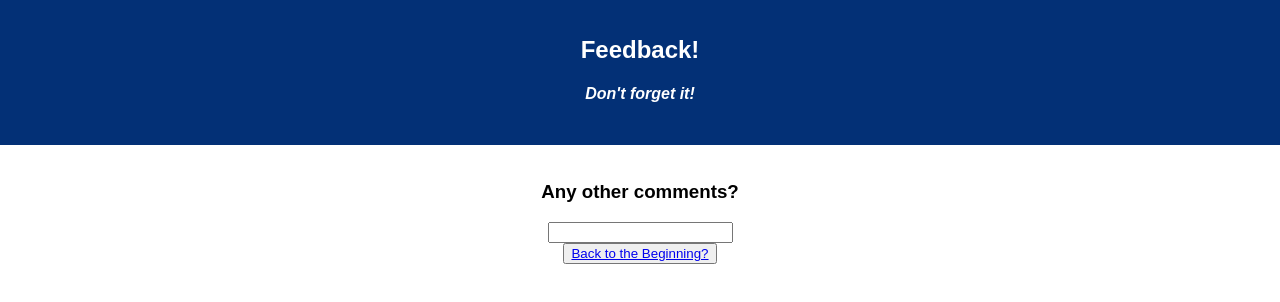
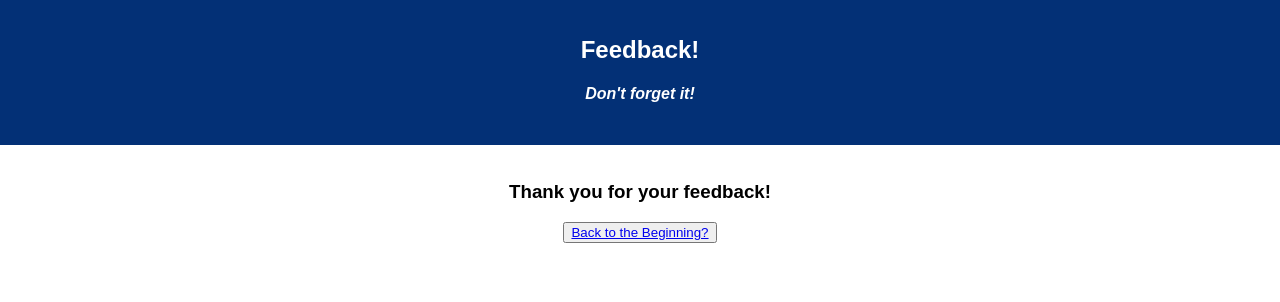
Before and after one commit to BenHacker1995/Weekend-7-Reflection, a React (Create React App) app: page /5 in a window 1280 px wide. Shown: the top 302 px of the page. Built offline with nearby package versions, Linux system fonts and the light colour scheme.

Commit message:
Added stuff for redux state

```diff
--- a/src/components/App/App.js
+++ b/src/components/App/App.js
@@ -1,6 +1,6 @@
 import React, { Component } from 'react';
 import './App.css';
-import { BrowserRouter as Router, Route, Link } from 'react-router-dom';
+import { BrowserRouter as Router, Route } from 'react-router-dom';
 import Feeling from '../Feeling/Feeling';
 import Understanding from '../Understanding/Understanding';
 import Supported from '../Supported/Supported';
@@ -23,9 +23,6 @@ class App extends Component {
             <Route path="/3" component={ Supported } />
             <Route path="/4" component={ Comments } />
             <Route path="/5" component={ Thanks } />
-              {/* <button feedback={ feedback }> */}
-            {/* <Link to="/1">Get Started!</Link> */}
-              {/* </button> */}
           </div>
         </Router>
       </div>
--- a/src/components/Comments/Comments.js
+++ b/src/components/Comments/Comments.js
@@ -1,7 +1,6 @@
 import React, { Component } from 'react';
-import { BrowserRouter as Router, Route, Link } from 'react-router-dom';
+import { Link } from 'react-router-dom';
 import { connect } from 'react-redux'
-import Thanks from '../Thanks/Thanks';
 
 const mapStateToProps = ( reduxState ) => ({
     reduxState
@@ -26,11 +25,10 @@ class Comments extends Component {
             });
         }
 
-        this.handleSubmit = () => {
-            // this.props.feedback.push( this.state.feedbackList.comments );
-            console.log( this.props.feedback );
+        this.handleSubmit = ( event ) => {
+            event.preventDefault();
             const action =
-            { type: 'ADD_FEEDBACK', payload: this.props.feedback };
+            { type: 'ADD_COMMENTS', payload: this.props.feedback };
             this.props.dispatch( action );
         }
 
--- a/src/components/Feeling/Feeling.js
+++ b/src/components/Feeling/Feeling.js
@@ -1,43 +1,47 @@
 import React, { Component } from 'react';
 import { Link } from 'react-router-dom';
+import { connect } from 'react-redux'
+
+const mapStateToProps = ( reduxState ) => ({
+    reduxState
+})
 
 class Feeling extends Component {
     constructor() {
         super();
         this.state = {
-            feedbackList: {
                 feeling: 0
             }
         }
-    }
 
     render() {
 
         this.handleChange = ( event ) => {
             this.setState({
-              feedbackList: { feeling: event.target.value }
+              feeling: event.target.value
             });
         }
 
-        this.handleSubmit = () => {
-            // this.props.feedback.push( this.state.feedbackList.feeling );
-            console.log( this.props.feedback );
+        this.handleSubmit = ( event ) => {
+            event.preventDefault();
+            const action =
+            { type: 'ADD_FEELING', payload: this.state.feeling };
+            this.props.dispatch( action );
         }
 
         return (
             <div>
                 <h3>How are you feeling?</h3>
-                <input onChange={ () => this.handleChange }
-                value={ this.state.feedbackList.feeling } />
+                <input type="number" onChange={ this.handleChange }
+                value={ this.state.feeling } />
                     <div>
                         <button onClick={ this.handleSubmit }>
                         <Link to="/2" >Next</Link>
                         </button>
-
                     </div>
             </div>
         )
     }
 }
 
-export default Feeling;
+export default connect( mapStateToProps )( Feeling );
--- a/src/components/Supported/Supported.js
+++ b/src/components/Supported/Supported.js
@@ -1,6 +1,5 @@
 import React, { Component } from 'react';
-import { BrowserRouter as Router, Route, Link } from 'react-router-dom';
-import Comments from '../Comments/Comments';
+import { Link } from 'react-router-dom';
 
 class Supported extends Component {
 
@@ -21,9 +20,11 @@ class Supported extends Component {
             });
         }
 
-        this.handleSubmit = () => {
-            // this.props.feedback.push( this.state.feedbackList.support );
-            console.log( this.props.feedback );
+        this.handleSubmit = ( event ) => {
+            event.preventDefault();
+            const action =
+            { type: 'ADD_SUPPORT', payload: this.state.feeling };
+            this.props.dispatch( action );
         }
 
         return (
--- a/src/components/Thanks/Thanks.js
+++ b/src/components/Thanks/Thanks.js
@@ -1,6 +1,5 @@
 import React, { Component } from 'react';
-import { BrowserRouter as Router, Route, Link } from 'react-router-dom';
-import Thanks from '../Thanks/Thanks';
+import { Link } from 'react-router-dom';
 
 
 
@@ -24,22 +23,19 @@ class Feeling extends Component {
         }
 
         this.handleSubmit = () => {
-            // this.props.feedback.push( this.state.feedbackList.comments );
             console.log( this.props.feedback );
         }
 
         return (
             <div>
-                <h3>Any other comments?</h3>
-                <input onChange={ () => this.handleChange }
-                value={ this.state.feedbackList.support } />
-                    <div>
-                        <button onClick={ () => this.handleSubmit }
-                        feedback={ this.props.feedback }>
-                            <Link to="/" >
-                            Back to the Beginning?</Link>
-                        </button>
-                    </div>
+                <h3>Thank you for your feedback!</h3>
+                <div>
+                    <button>
+                        <Link to="/" >
+                            Back to the Beginning?
+                        </Link>
+                    </button>
+                </div>
             </div>
         )
     }
--- a/src/components/Understanding/Understanding.js
+++ b/src/components/Understanding/Understanding.js
@@ -1,6 +1,5 @@
 import React, { Component } from 'react';
-import { BrowserRouter as Router, Route, Link } from 'react-router-dom';
-import Supported from '../Supported/Supported';
+import { Link } from 'react-router-dom';
 
 class Understanding extends Component {
 
@@ -21,9 +20,11 @@ class Understanding extends Component {
             });
         }
 
-        this.handleSubmit = () => {
-            // this.props.feedback.push( this.state.feedbackList.understanding );
-            console.log( this.props.feedback );
+        this.handleSubmit = ( event ) => {
+            event.preventDefault();
+            const action =
+            { type: 'ADD_UNDERSTANDING', payload: this.state.feeling };
+            this.props.dispatch( action );
         }
 
         return (
--- a/src/index.js
+++ b/src/index.js
@@ -8,9 +8,22 @@ import registerServiceWorker from './registerServiceWorker';
 
 
 const feedbackReducer = ( state = [], action ) => {
-    if( action.type === 'ADD_FEEDBACK' ) {
-        console.log( 'In feedbackReducer' );
-        // return [ ...state, action.payload ]
+    if( action.type === 'ADD_FEELING' ) {
+        state.push( action.payload );
+        console.log( state );
+    }
+    else if( action.type === 'ADD_UNDERSTANDING' ) {
+        state.push( action.payload );
+        console.log( state );
+    }
+    else if( action.type === 'ADD_SUPPORT' ) {
+        state.push( action.payload );
+        console.log( state );
+    }
+    else if( action.type === 'ADD_COMMENTS' ) {
+        state.push( action.payload );
+        console.log( state );
+        return state;
     }
     return state;
 }
```
